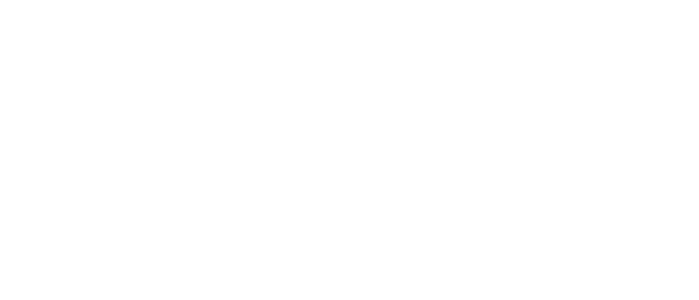
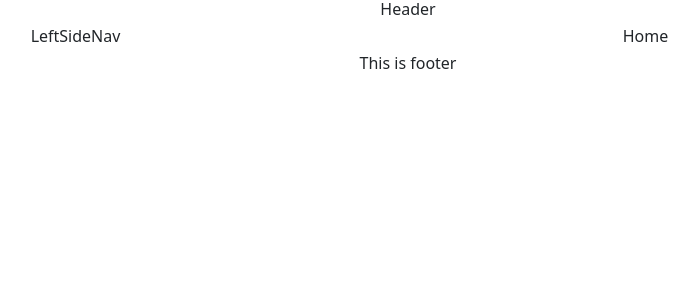
Before and after one commit to atnishat/Learning_Platform-Client-Side, a React (Create React App) app: page / in a window 1280 px wide. Shown: the top 300 px of the page, without its empty margins (232-931 px from the left). Built offline with nearby package versions, Linux system fonts and the light colour scheme.

Commit message:
header added

```diff
--- a/src/App.js
+++ b/src/App.js
@@ -1,10 +1,12 @@
 import logo from './logo.svg';
 import './App.css';
+import { RouterProvider } from 'react-router-dom';
+import { routes } from './Routes/Routes/Route';
 
 function App() {
   return (
     <div className="App">
-
+      <RouterProvider router={routes}></RouterProvider>
     </div>
   );
 }
--- /dev/null
+++ b/src/Pages/Home/Home.js
@@ -0,0 +1,11 @@
+import React from 'react';
+
+const Home = () => {
+    return (
+        <div>
+            <h6>Home</h6>
+        </div>
+    );
+};
+
+export default Home;
--- /dev/null
+++ b/src/Pages/Shared/Footer/Footer.js
@@ -0,0 +1,11 @@
+import React from 'react';
+
+const Footer = () => {
+    return (
+        <div>
+            <h6>This is footer</h6>
+        </div>
+    );
+};
+
+export default Footer;
--- /dev/null
+++ b/src/Pages/Shared/Headers/Header.js
@@ -0,0 +1,11 @@
+import React from 'react';
+
+const Header = () => {
+    return (
+        <div>
+            <h6>Header</h6>
+        </div>
+    );
+};
+
+export default Header;
--- /dev/null
+++ b/src/Pages/Shared/LeftSideNav/LeftSideNav.js
@@ -0,0 +1,11 @@
+import React from 'react';
+
+const LeftSideNav = () => {
+    return (
+        <div>
+            <h6>LeftSideNav</h6>
+        </div>
+    );
+};
+
+export default LeftSideNav;
--- a/src/index.js
+++ b/src/index.js
@@ -3,6 +3,7 @@
 import './index.css';
 import App from './App';
 import reportWebVitals from './reportWebVitals';
+import 'bootstrap/dist/css/bootstrap.min.css';
 
 const root = ReactDOM.createRoot(document.getElementById('root'));
 root.render(
--- /dev/null
+++ b/src/layout/Main.js
@@ -0,0 +1,25 @@
+import React from 'react';
+import { Col, Container, Row } from 'react-bootstrap';
+import { Outlet } from 'react-router-dom';
+import Footer from '../Pages/Shared/Footer/Footer';
+import Header from '../Pages/Shared/Headers/Header';
+import LeftSideNav from '../Pages/Shared/LeftSideNav/LeftSideNav';
+
+const Main = () => {
+    return (
+        <div>
+            <Header></Header>
+            <Container>
+
+                <Row>
+                    <Col lg="5"><LeftSideNav></LeftSideNav></Col>
+                    <Col lg="7"><Outlet></Outlet></Col>
+                </Row>
+                <Footer></Footer>
+            </Container>
+
+        </div>
+    );
+};
+
+export default Main;
```
Also changed, not shown: src/Pages/Category/Category.js (added, +11 -0 lines), src/Pages/News/News.js (added, +11 -0 lines), src/Routes/Routes/Route.js (added, +19 -0 lines).
